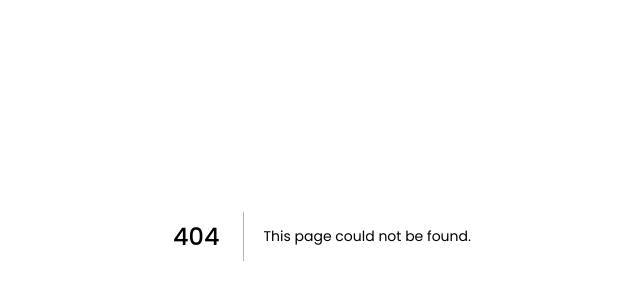
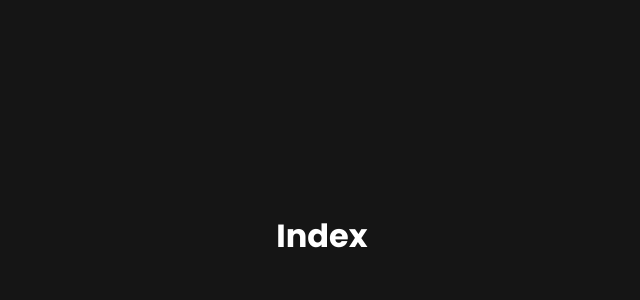
Before and after one commit to wagnnermorais/Next-React-Full-Course, a Next.js app: page /routes in a window 1280 px wide. Before the commit this address had no page. Shown: the part 164-464 px from the top of the page, without its empty margins (318-958 px from the left). Built offline with nearby package versions, Linux system fonts and the light colour scheme.

Commit message:
feat: creating route's index file

```diff
--- /dev/null
+++ b/src/pages/routes/index.jsx
@@ -0,0 +1,9 @@
+import styles from "../../styles/Routes.module.css";
+
+export default function Routes() {
+  return (
+    <div className={styles.container}>
+      <h1>Index</h1>
+    </div>
+  );
+}
--- /dev/null
+++ b/src/styles/Routes.module.css
@@ -0,0 +1,8 @@
+.container {
+  display: flex;
+  justify-content: center;
+  align-items: center;
+  min-height: 100vh;
+  background: #151515;
+  color: #fff;
+}
```
